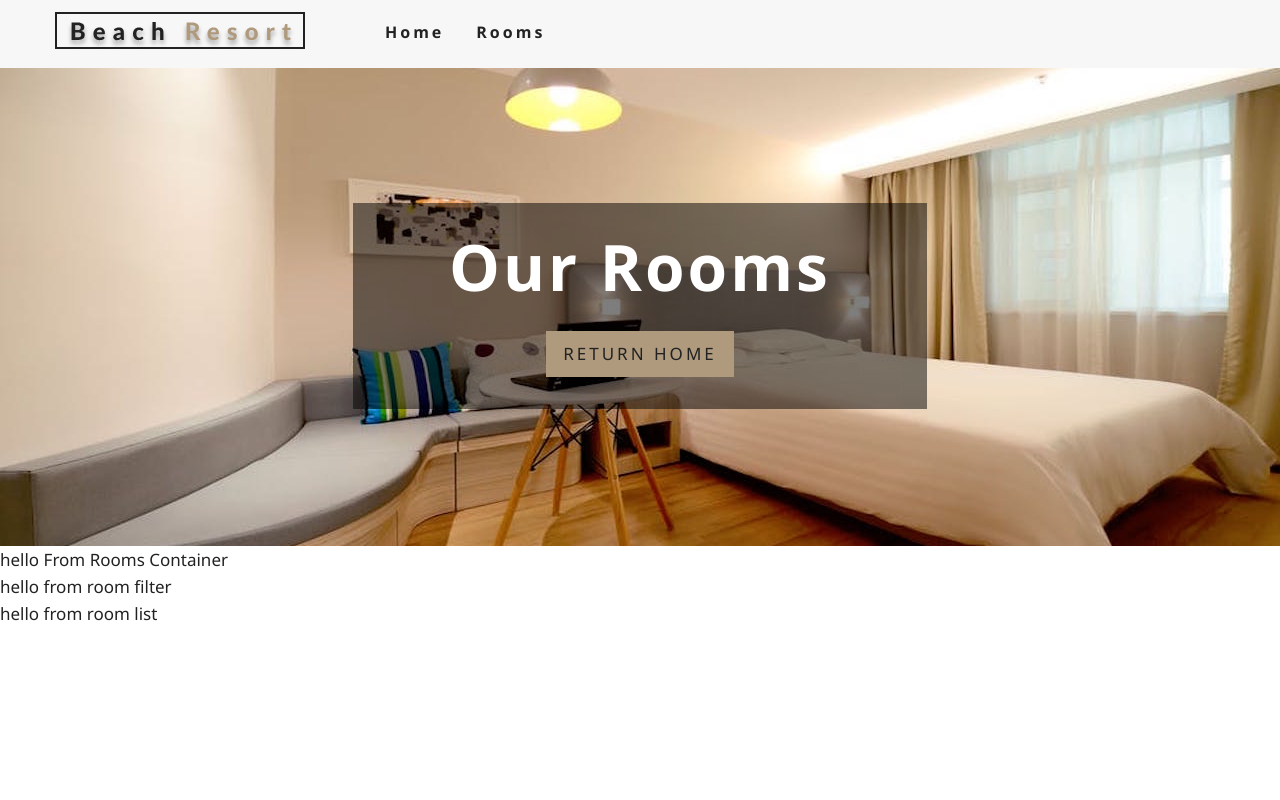
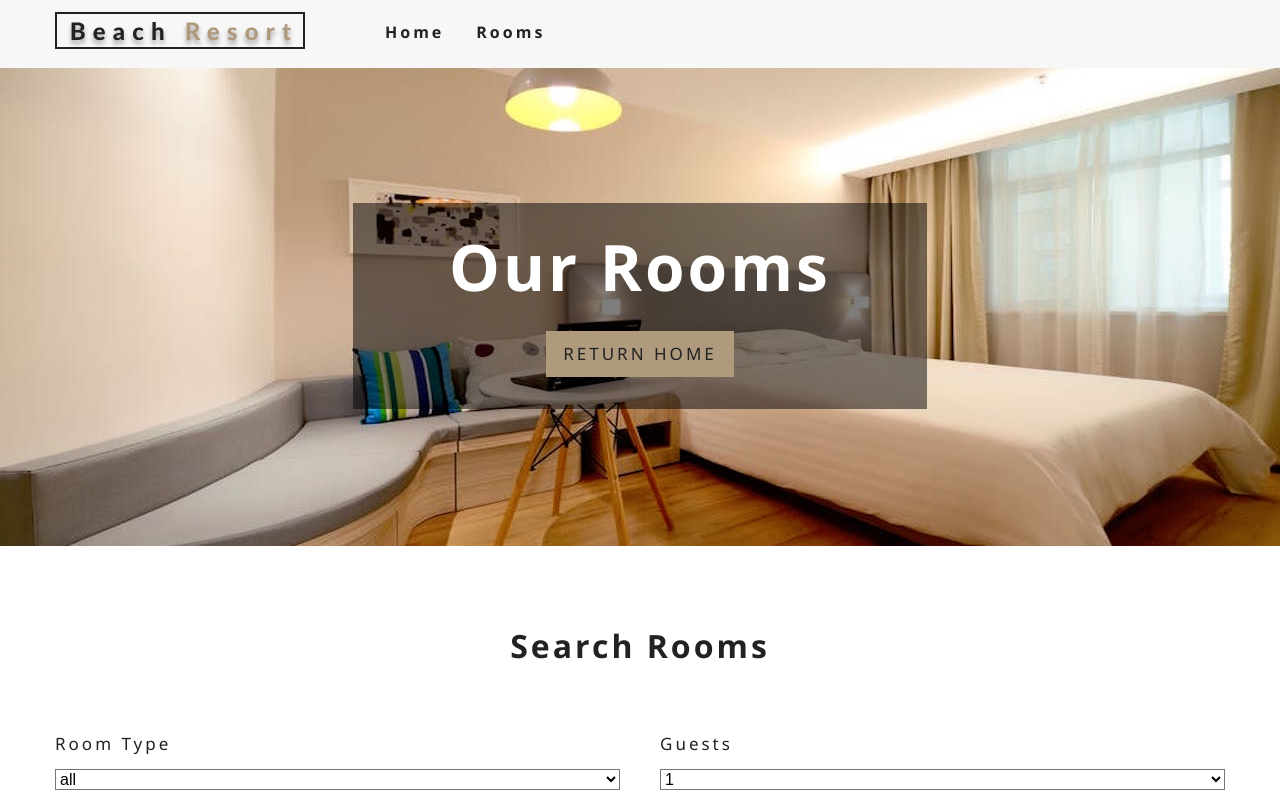
Before and after one commit to wechuli/beach_resort, a React (Create React App) app: page /rooms in a window 1280 px wide. Shown: the top 800 px of the page. Built offline with nearby package versions, Linux system fonts and the light colour scheme.

Commit message:
adding simple filters for rooms

```diff
--- a/src/components/RoomList.jsx
+++ b/src/components/RoomList.jsx
@@ -1,11 +1,25 @@
-import React from 'react'
+import React from "react";
+import Room from "./Room";
 
-const RoomList = () => {
+const RoomList = props => {
+  const { rooms } = props;
+
+  if (rooms.length === 0) {
     return (
-        <div>
-            hello from room list
-        </div>
-    )
-}
+      <div className="empty-search">
+        <h3>Unfortunately, no rooms matched your search parameters</h3>
+      </div>
+    );
+  }
+  return (
+    <section className="roomslist">
+      <div className="roomslist-center">
+        {rooms.map(item => (
+          <Room key={item.id} room={item} />
+        ))}
+      </div>
+    </section>
+  );
+};
 
-export default RoomList
+export default RoomList;
--- a/src/components/RoomsContainer.jsx
+++ b/src/components/RoomsContainer.jsx
@@ -1,27 +1,50 @@
 import React from "react";
 import RoomsFilter from "./RoomsFilter";
 import RoomList from "./RoomList";
-import { RoomConsumer } from "../context/Context";
+import { withRoomConsumer } from "../context/Context";
 import Loading from "./Loading";
 
-const RoomsContainer = () => {
+const RoomContainer = props => {
+  const { loading, sortedRooms, rooms } = props.context;
+  console.log("from rooma",props.context);
+  if (loading) {
+    return <Loading />;
+  }
+
   return (
-    <RoomConsumer>
-      {value => {
-        const { loading, sortedRooms, rooms } = value;
-        if (loading) {
-          return <Loading />;
-        }
-        return (
-          <div>
-            hello From Rooms Container
-            <RoomsFilter rooms={rooms} />
-            <RoomList rooms={sortedRooms} />
-          </div>
-        );
-      }}
-    </RoomConsumer>
+    <>
+      <RoomsFilter rooms={rooms} />
+      <RoomList rooms={sortedRooms} />
+    </>
   );
 };
 
-export default RoomsContainer;
+export default withRoomConsumer(RoomContainer);
+
+// import React from "react";
+// import RoomsFilter from "./RoomsFilter";
+// import RoomList from "./RoomList";
+// import { RoomConsumer } from "../context/Context";
+// import Loading from "./Loading";
+
+// const RoomsContainer = () => {
+//   return (
+//     <RoomConsumer>
+//       {value => {
+//         const { loading, sortedRooms, rooms } = value;
+//         if (loading) {
+//           return <Loading />;
+//         }
+//         return (
+//           <div>
+//             hello From Rooms Container
+//             <RoomsFilter rooms={rooms} />
+//             <RoomList rooms={sortedRooms} />
+//           </div>
+//         );
+//       }}
+//     </RoomConsumer>
+//   );
+// };
+
+// export default RoomsContainer;
--- a/src/components/RoomsFilter.jsx
+++ b/src/components/RoomsFilter.jsx
@@ -1,13 +1,84 @@
-import React, { Component } from 'react'
+import React, { useContext } from "react";
+import { RoomContext } from "../context/Context";
+import Title from "../components/Title";
 
-export class RoomsFilter extends Component {
-    render() {
-        return (
-            <div>
-                hello from room filter
-            </div>
-        )
-    }
-}
+// get all unique values
+const getUniqueValues = (items, value) => {
+  return [...new Set(items.map(item => item[value]))];
+};
+const RoomsFilter = props => {
+  const { rooms } = props;
+  const context = useContext(RoomContext);
+  const {
+    handleChange,
+    type,
+    capacity,
+    price,
+    minPrice,
+    MaxPrice,
+    minSize,
+    maxSize,
+    breakfast,
+    pets
+  } = context;
 
-export default RoomsFilter
+  //   get unique types
+  let types = getUniqueValues(rooms, "type");
+
+  // add all
+  types = ["all", ...types];
+
+  //map to jsx
+  types = types.map((item, index) => (
+    <option value={item} key={index}>
+      {item}
+    </option>
+  ));
+
+  let people = getUniqueValues(rooms, "capacity");
+  people = people.map((item, index) => (
+    <option key={index} value={item}>
+      {item}
+    </option>
+  ));
+  return (
+    <section className="filter-container">
+      <Title title="search rooms" />
+      <form className="filter-form">
+        {/* select type */}
+        <div className="form-group">
+          <label htmlFor="type">room type</label>
+          <select
+            name="type"
+            id="type"
+            value={type}
+            className="form-control"
+            onChange={handleChange}
+          >
+            {types}
+          </select>
+        </div>
+
+        {/* end of select type */}
+
+        {/* guest count */}
+        <div className="form-group">
+          <label htmlFor="capacity">Guests</label>
+          <select
+            name="capacity"
+            id="capacity"
+            value={capacity}
+            className="form-control"
+            onChange={handleChange}
+          >
+            {people}
+          </select>
+        </div>
+
+        {/* end of guest type */}
+      </form>
+    </section>
+  );
+};
+
+export default RoomsFilter;
--- a/src/context/Context.jsx
+++ b/src/context/Context.jsx
@@ -8,7 +8,15 @@
     rooms: [],
     sortedRooms: [],
     featuredRooms: [],
-    loading: true
+    loading: true,
+    type: "all",
+    capacity: 1,
+    price: 0,
+    minPrice: 0,
+    minSize: 0,
+    maxSize: 0,
+    breakfast: false,
+    pets: false
   };
 
   getRoom = slug => {
@@ -35,24 +43,88 @@
     // let items = this.getData();
     let rooms = this.formatData(items);
     let featuredRooms = rooms.filter(room => room.featured === true);
-
+    let maxPrice = Math.max(...rooms.map(item => item.price));
+    let maxSize = Math.max(...rooms.map(item => item.size));
     this.setState({
       rooms,
       featuredRooms,
       sortedRooms: rooms,
-      loading: false
+      loading: false,
+      price: maxPrice,
+      maxPrice,
+      maxSize
     });
-    console.log(rooms);
   }
+  handleChange = event => {
+    const target = event.target;
+    const name = event.target.name;
+    const value = event.type === "checkbox" ? target.checked : target.value;
+
+    this.setState(
+      {
+        [name]: value
+      },
+      this.filterRooms
+    );
+  };
+
+  filterRooms = () => {
+    let {
+      rooms,
+      type,
+      capacity,
+      price,
+      minSize,
+      maxSize,
+      breakfast,
+      pets
+    } = this.state;
+
+    // all the rooms
+    let tempRooms = [...rooms];
+
+    //transform value
+    capacity = parseInt(capacity);
+
+    // filter by type
+    if (type !== "all") {
+      tempRooms = tempRooms.filter(room => room.type === type);
+    }
+
+    // filter by capacity
+    if (capacity !== 1) {
+      tempRooms = tempRooms.filter(room => room.capacity >= capacity);
+    }
+
+    this.setState({
+      sortedRooms: tempRooms
+    });
+  };
   render() {
     return (
-      <RoomContext.Provider value={{ ...this.state,getRoom:this.getRoom }}>
+      <RoomContext.Provider
+        value={{
+          ...this.state,
+          getRoom: this.getRoom,
+          handleChange: this.handleChange
+        }}
+      >
         {this.props.children}
       </RoomContext.Provider>
     );
   }
 }
 
+export function withRoomConsumer(Component) {
+  return function ConsumerWrapper(props) {
+    return (
+      <RoomConsumer>
+        {value => <Component {...props} context={value} />}
+      </RoomConsumer>
+    );
+  };
+}
+
 const RoomConsumer = RoomContext.Consumer;
 
 export { RoomContext, RoomProvider, RoomConsumer };
```
